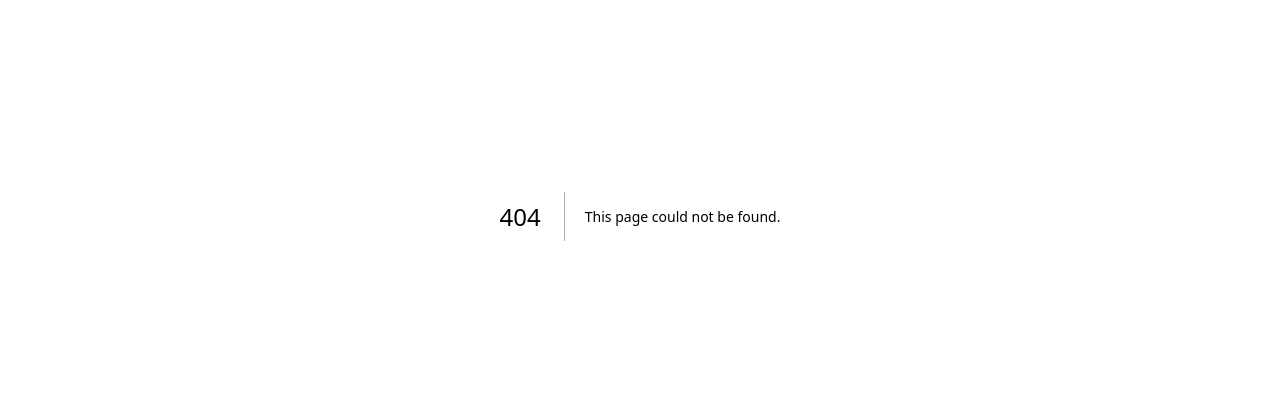
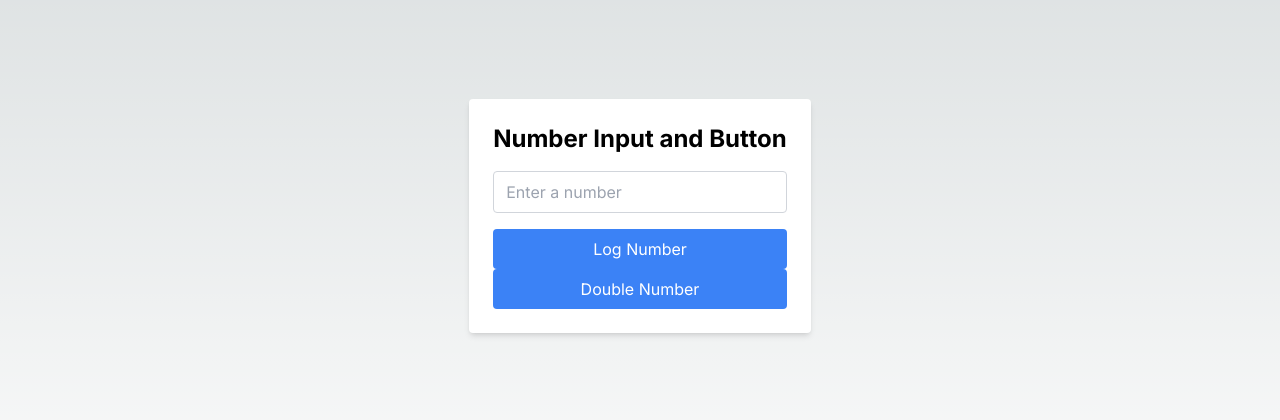
Before and after one commit to watackeech/ga4-test, a Next.js app: page /testA in a window 1280 px wide. Before the commit this address had no page. Shown: the part 184-604 px from the top of the page. Built offline with nearby package versions, Linux system fonts and the light colour scheme.

Commit message:
feat: ボタンにログ機能を追加

```diff
--- a/app/page.tsx
+++ b/app/page.tsx
@@ -1,6 +1,6 @@
-'use client'
 import { sendGTMEvent } from "@next/third-parties/google";
 import Image from "next/image";
+import NextLink from 'next/link'
 
 export default function Home() {
   return (
@@ -93,8 +93,8 @@ export default function Home() {
           </p>
         </a>
 
-        <a
-          href="https://vercel.com/new?utm_source=create-next-app&utm_medium=appdir-template&utm_campaign=create-next-app"
+        <NextLink
+          href="/testA"
           className="group rounded-lg border border-transparent px-5 py-4 transition-colors hover:border-gray-300 hover:bg-gray-100 hover:dark:border-neutral-700 hover:dark:bg-neutral-800/30"
           target="_blank"
           rel="noopener noreferrer"
@@ -108,23 +108,7 @@ export default function Home() {
           <p className="m-0 max-w-[30ch] text-balance text-sm opacity-50">
             Instantly deploy your Next.js site to a shareable URL with Vercel.
           </p>
-        </a>
-
-        <button
-          className="group rounded-lg border border-transparent px-5 py-4 transition-colors hover:border-gray-300 hover:bg-gray-100 hover:dark:border-neutral-700 hover:dark:bg-neutral-800/30"
-          rel="noopener noreferrer"
-          onClick={() => sendGTMEvent({ event: 'buttonClicked', value: 'xyz' })}
-        >
-          <h2 className="mb-3 text-2xl font-semibold">
-            Test{" "}
-            <span className="inline-block transition-transform group-hover:translate-x-1 motion-reduce:transform-none">
-              -&gt;
-            </span>
-          </h2>
-          <p className="m-0 max-w-[30ch] text-balance text-sm opacity-50">
-            This is a test button for GTM
-          </p>
-        </button>
+        </NextLink>
       </div>
     </main>
   );
--- /dev/null
+++ b/app/testA/page.tsx
@@ -0,0 +1,55 @@
+"use client";
+
+import { sendGTMEvent } from '@next/third-parties/google';
+import { SetStateAction, useState } from 'react';
+
+export default function InputPage() {
+  const [number, setNumber] = useState('');
+
+  const handleInputChange = (e: { target: { value: SetStateAction<string>; }; }) => {
+    setNumber(e.target.value);
+  };
+
+  const handleClick = () => {
+    console.log(number);
+    sendGTMEvent({
+      event: "button_1",
+      label: number,
+    });
+  };
+
+  const doubleInputChange = () => {
+    const doubledNumber = Number(number) * 2;
+    setNumber(doubledNumber.toString());
+  };
+
+  return (
+    <div className="min-h-screen flex items-center justify-center">
+      <div className="bg-white p-6 rounded shadow-md">
+        <h1 className="text-2xl font-bold mb-4 text-black">Number Input and Button</h1>
+        <div className="mb-4">
+          <input
+            type="number"
+            value={number}
+            onChange={handleInputChange}
+            placeholder="Enter a number"
+            className="w-full px-3 py-2 border border-gray-300 rounded text-black focus:outline-none focus:border-blue-500"
+          />
+        </div>
+        <button
+          onClick={handleClick}
+          className="w-full px-3 py-2 bg-blue-500 text-white rounded hover:bg-blue-600 focus:outline-none"
+        >
+          Log Number
+        </button>
+        <button
+          id="button2"
+          onClick={doubleInputChange}
+          className="w-full px-3 py-2 bg-blue-500 text-white rounded hover:bg-blue-600 focus:outline-none"
+        >
+          Double Number
+        </button>
+      </div>
+    </div>
+  );
+}
```
